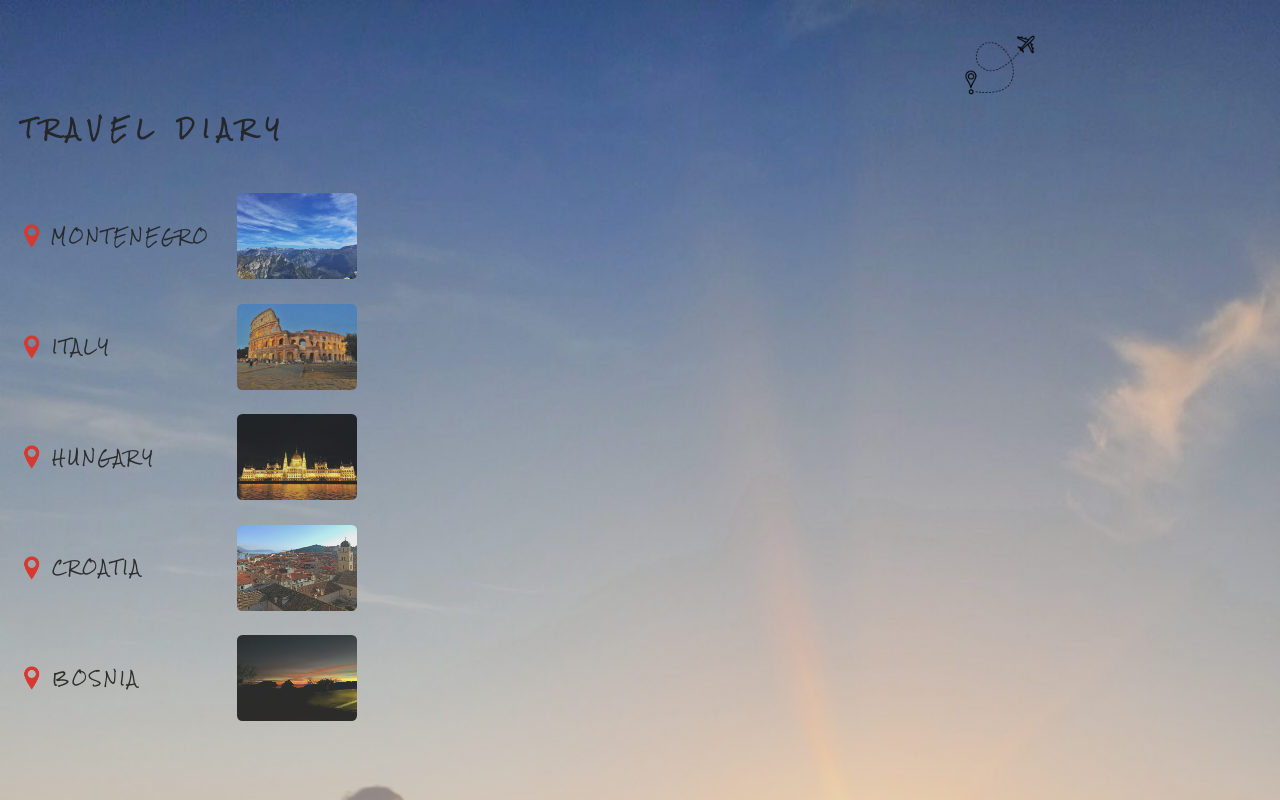
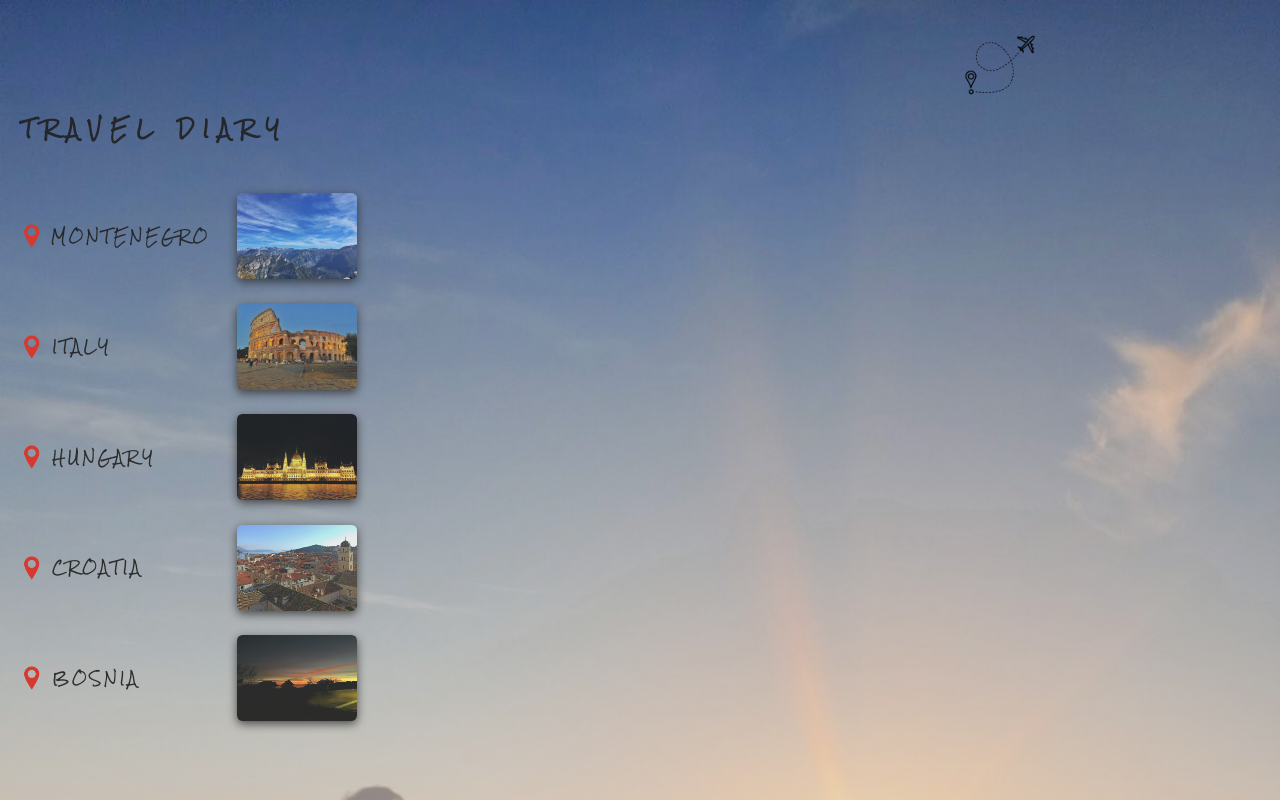
Before and after one commit to nenadmne/Putovnica, a plain HTML site: page index.html in a window 1280 px wide. Drawn offline with Linux system fonts and the light colour scheme.

Commit message:
initial commit

```diff
--- a/style.css
+++ b/style.css
@@ -82,6 +82,7 @@ main, .places, .heading {
     width: 120px;
     border-radius: 0.3rem;
     opacity: 0.77;
+    box-shadow: 0 3px 10px rgb(41, 41, 41);
 }
 
 .pic-div {
```
Also changed, not shown: images/air[lane.jpg (deleted), images/airrr.webp (deleted), images/avionce.jpg (deleted).
